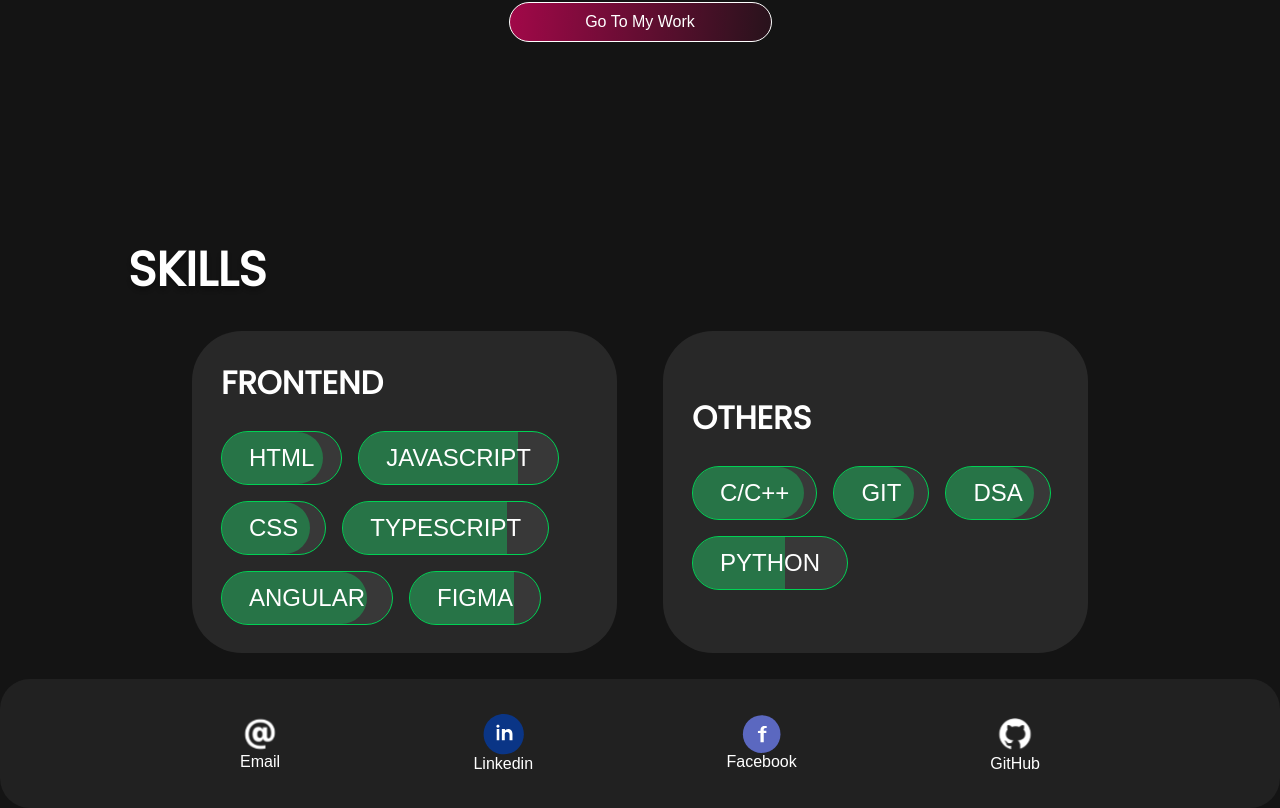
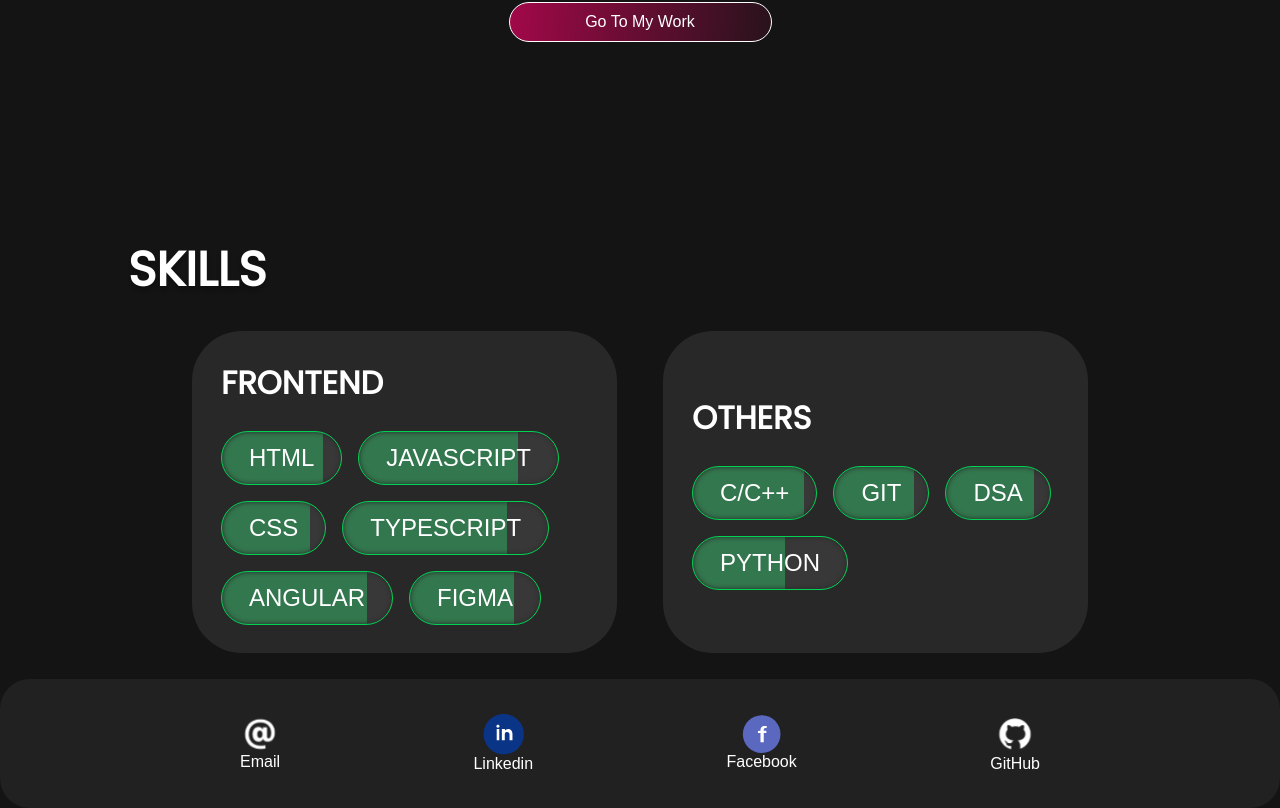
Before and after one commit to Bhargav-Techin/portfolio-bhargav, an Angular app: page / in a window 1280 px wide. Shown: the part 1456-2264 px from the top of the page. Built offline with nearby package versions, Linux system fonts and the light colour scheme; a web font is replaced by a local one.

Commit message:
style changes

```diff
--- a/src/app/work-section/work-section.component.css
+++ b/src/app/work-section/work-section.component.css
@@ -1,5 +1,3 @@
-
-
 .project-page-container {
   width: 80%;
   display: inline-flex;
@@ -18,7 +16,7 @@
   align-self: self-start;
   margin: 15% auto 0% 10%;
   color: #fff;
-  font-family: 'Poppins', sans-serif;
+  font-family: "Poppins", sans-serif;
   font-size: 3rem;
   font-style: normal;
   font-weight: 600;
@@ -41,7 +39,7 @@
   align-self: stretch;
   color: #fff;
   text-align: center;
-  font-family: 'Quattrocento' , sans-serif;
+  font-family: "Quattrocento", sans-serif;
   font-size: 2.25rem;
   font-style: normal;
   font-weight: 700;
@@ -56,7 +54,7 @@
 .skill-text {
   color: #fff;
   text-shadow: 0px 4px 4px rgba(0, 0, 0, 0.25);
-  font-family: 'Poppins', sans-serif;
+  font-family: "Poppins", sans-serif;
   font-size: 3rem;
   font-style: normal;
   font-weight: 600;
@@ -68,7 +66,7 @@
   display: flex;
   align-items: stretch;
   gap: 2.875rem;
-  margin:2% 15% 2% 15%;
+  margin: 2% 15% 2% 15%;
 }
 .skill-container {
   display: flex;
@@ -85,7 +83,7 @@
 }
 .skill-topic-name {
   color: #fff;
-  font-family: 'Poppins', sans-serif;
+  font-family: "Poppins", sans-serif;
   font-size: 2rem;
   font-style: normal;
   font-weight: 600;
@@ -110,20 +108,23 @@
   border-radius: 6.25rem;
   border: 1px solid #00d254;
   background: rgba(116, 116, 116, 0.21);
+  overflow: hidden;
+  box-shadow: inset 0 0 5px rgb(40, 40, 40);
 }
-.skill-completed-bar{
+.skill-completed-bar {
   background: #00ff6a;
   height: 100%;
   /* width: 100%; */
-  border-radius: 6.25rem;
+  border-top-right-radius: 0;
+  border-bottom-right-radius: 0;
   position: absolute;
   left: 0%;
-  opacity: 30%;
-
+  opacity: 60%;
+  z-index: -1;
 }
 .skill-name {
   color: #fff;
-  font-family: 'Quattrocento' , sans-serif;
+  font-family: "Quattrocento", sans-serif;
   font-size: 1.5rem;
   font-style: normal;
   font-weight: 400;
@@ -132,14 +133,12 @@
 }
 
 @media (max-width: 600px) {
-
-  .all-skills-container{
+  .all-skills-container {
     display: flex;
-  align-items: stretch;
-  flex-direction: column;
-  gap: 1rem;
-  margin: 5% 10% 2% 10%;
-
+    align-items: stretch;
+    flex-direction: column;
+    gap: 1rem;
+    margin: 5% 10% 2% 10%;
   }
   .project-container {
     gap: 0.875rem;
@@ -155,13 +154,13 @@
 
   .project-text {
     color: #fff;
-    font-family: 'Poppins', sans-serif;
+    font-family: "Poppins", sans-serif;
     font-size: 1rem;
     font-style: normal;
     font-weight: 600;
     line-height: normal;
   }
-  .skill-text{
+  .skill-text {
     font-size: 1rem;
   }
   .skill-topic-name {
--- a/src/app/work-section/work-section.component.html
+++ b/src/app/work-section/work-section.component.html
@@ -17,13 +17,7 @@
     <div class="skills-name-container">
       <div class="skill-name-frame" *ngFor="let name of skill.names; let j = index">
         <div class="skill-name">{{ name }}</div>
-        <div class="skill-completed-bar"
-           [ngStyle]="{
-             'width': skill.completionPercentage[j] + '%',
-             'border-top-right-radius': skill.completionPercentage[j] < 85 ? '0' : 'default',
-             'border-bottom-right-radius': skill.completionPercentage[j] < 85 ? '0' : 'default'
-           }">
-      </div>
+        <div class="skill-completed-bar" [ngStyle]="{'width': skill.completionPercentage[j] + '%'}"></div>
       </div>
     </div>
   </div>
```
